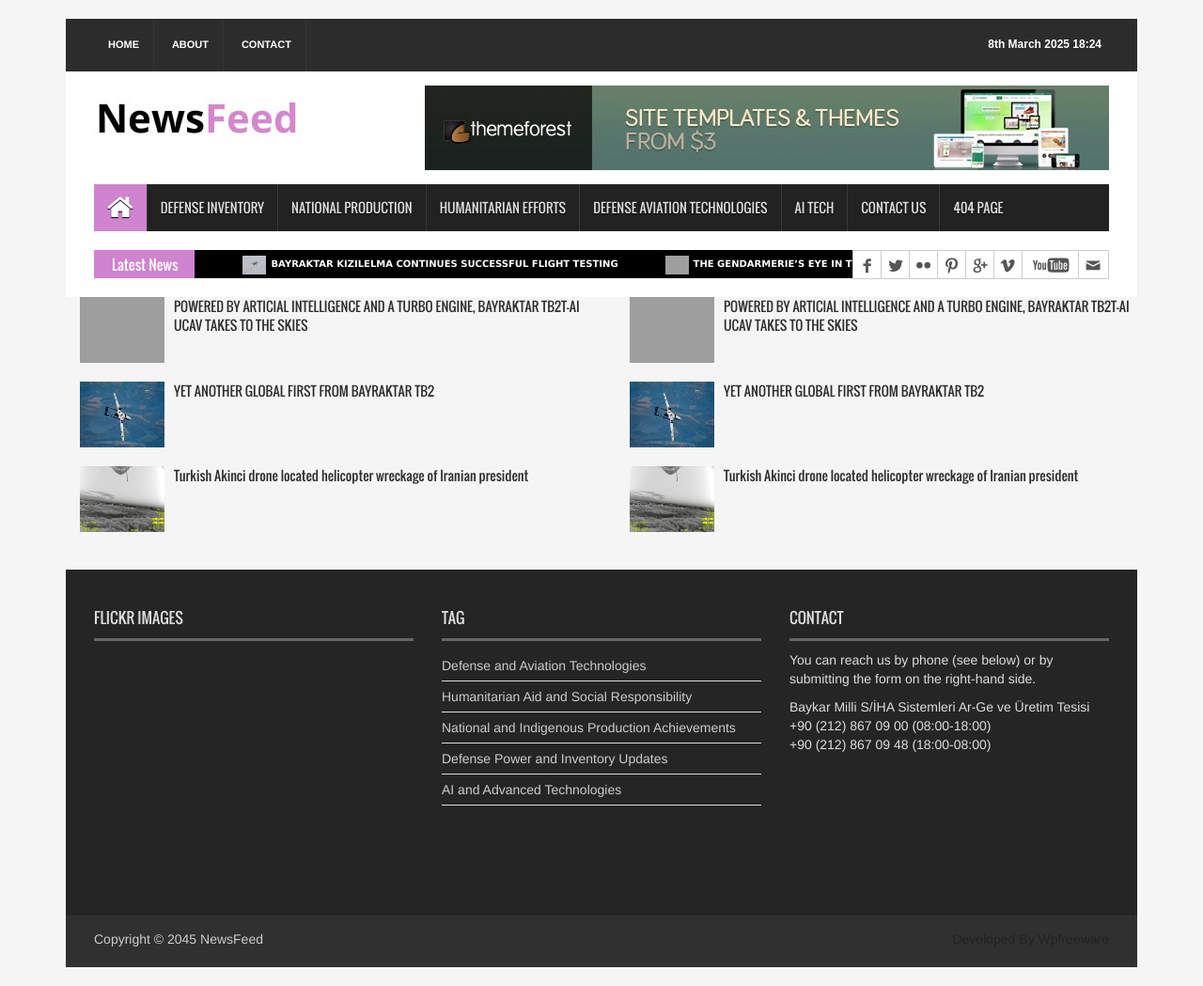
After one commit to MuhsinaOtahonova/news_project, a Django app: page /ai-technology/ in a window 1280 px wide. The commit adds this page. Shown: the whole page at 94% size. Run offline with Django 4.2, Linux system fonts and the light colour scheme; data comes from the database, SQL or seed files in the repository; some libraries are stand-ins or nearby versions; grey boxes are pictures that could not be loaded.

Commit message:
add pages

```diff
--- a/news_app/context_processor.py
+++ b/news_app/context_processor.py
@@ -1,10 +1,12 @@
-from .models import News
+from .models import News, Category
 
 def latest_news(request):
     latest_news = News.published.all().order_by("-publish_time")[:10]
+    categories = Category.objects.all()
 
     context = {
-        'latest_news' : latest_news
+        'latest_news' : latest_news,
+        'categories' : categories
     }
 
     return context
--- a/news_app/models.py
+++ b/news_app/models.py
@@ -1,6 +1,7 @@
 from django.db import models
 from django.utils import timezone
 from .managers import PublishedManager
+from django.urls import reverse
 
 class Category(models.Model):
     name = models.CharField(max_length=150)
@@ -38,6 +39,9 @@
     def __str__(self):
         return self.title
 
+    def get_absolute_url(self):
+        return reverse("news_detail_page", args = [self.slug])
+
 class Contact(models.Model):
     name = models.CharField(max_length=150)
     email = models.EmailField(max_length=150)
--- a/news_app/urls.py
+++ b/news_app/urls.py
@@ -1,10 +1,17 @@
 from django.urls import path
-from .views import news_list, news_detail, homePgaeView, ContactPageView,errorPageView, HomePgaeView
+from .views import news_list, news_detail, homePgaeView, ContactPageView, errorPageView, HomePgaeView
+from .views import DefenseInventoryView, NationalProductionView, HumanitarianEffortsView, DefenseAviationTechnologiesView, AiTechView
 
 urlpatterns = [
     path('', HomePgaeView.as_view(), name = 'home_page'),
     path('news/', news_list, name = "all_news_list"),
-    path('news/<int:id>/', news_detail, name = "news_detail_page"),
+    path('news/<slug:news>/', news_detail, name = "news_detail_page"),
     path('contact-us/', ContactPageView.as_view(), name = "contact_page"),
-    path('404/', errorPageView, name = "404_page")
+    path('404/', errorPageView, name = "404_page"),
+
+    path('defense-inventory/', DefenseInventoryView.as_view(), name = "defense_inventory_page"),
+    path('national-production/', NationalProductionView.as_view(), name = "national_production_page"),
+    path('humani-efforts/', HumanitarianEffortsView.as_view(), name = "humani_efforts_page"),
+    path('defense-aviation/', DefenseAviationTechnologiesView.as_view(), name = "defense_aviation_page"),
+    path('ai-technology/', AiTechView.as_view(), name = "ai_technology_page")
 ]
--- a/news_app/views.py
+++ b/news_app/views.py
@@ -12,8 +12,8 @@
     }
     return render(request, "news/news_list.html", context)
 
-def news_detail(request, id):
-    news = get_object_or_404(News, id=id, status = News.Status.Published)
+def news_detail(request, news):
+    news = get_object_or_404(News, slug=news, status = News.Status.Published)
     context = {
         "news" : news
     }
@@ -27,8 +27,7 @@
     context = {
         'news_list' : news_list,
         'categories' : categories,
-        "defense_aviation_technologies" : defense_aviation_technologies,
-        "defense_aviation_technologies_one" : defense_aviation_technologies_one
+        "defense_aviation_technologies" : defense_aviation_technologies
     }
     return render(request, 'news/home.html', context)
 
@@ -92,3 +91,52 @@
             "form":form
         }
         return render(request, 'news/contact.html', context)
+
+
+
+
+class DefenseAviationTechnologiesView(ListView):
+        model = News
+        template_name = 'news/defense_aviation_technologies.html'
+        context_object_name = 'defense_aviation_technologies'
+
+        def get_queryset(self):
+            news = self.model.published.all().filter(category__name = "Defense and Aviation Technologies")
+            return news
+
+class AiTechView(ListView):
+        model = News
+        template_name = 'news/ai_tech.html'
+        context_object_name = 'ai_tech'
+
+        def get_queryset(self):
+            news = self.model.published.all().filter(category__name = "AI and Advanced Technologies")
+            return news
+
+
+class DefenseInventoryView(ListView):
+        model = News
+        template_name = 'news/defense_inventory.html'
+        context_object_name = 'defense_inventory'
+
+        def get_queryset(self):
+            news = self.model.published.all().filter(category__name = "Defense Power and Inventory Updates")
+            return news
+
+class NationalProductionView(ListView):
+        model = News
+        template_name = 'news/national_production.html'
+        context_object_name = 'national_production'
+
+        def get_queryset(self):
+            news = self.model.published.all().filter(category__name = "National and Indigenous Production Achievements")
+            return news
+
+class HumanitarianEffortsView(ListView):
+        model = News
+        template_name = 'news/humanitarian_efforts.html'
+        context_object_name = 'humanitarian_efforts'
+
+        def get_queryset(self):
+            news = self.model.published.all().filter(category__name = "Humanitarian Aid and Social Responsibility")
+            return news
--- /dev/null
+++ b/templates/news/ai_tech.html
@@ -0,0 +1,41 @@
+{% extends 'news/base.html' %}
+{% load static %}
+{% block title %} Defense Inventory Page {% endblock title %}
+{% block content %}
+
+<div class="container">
+    <div class="row">
+        <div class="col-lg-6 col-md-6 col-sm-6">
+            <div class="single_sidebar">
+                <ul class="spost_nav">
+                    {% for ai_tech in ai_tech|slice:":|length//2" %}
+                    <li>
+                        <div class="media wow fadeInDown"> <a href="{{ai_tech.get_absolute_url}}" class="media-left">
+                                <img alt="" src="{{ai_tech.image.url}}"> </a>
+                            <div class="media-body"> <a href="{{ai_tech.get_absolute_url}}"
+                                    class="catg_title">{{ai_tech.title}}</a> </div>
+                        </div>
+                    </li>
+                    {% endfor %}
+                </ul>
+            </div>
+        </div>
+        <div class="col-lg-6 col-md-6 col-sm-6">
+            <div class="single_sidebar">
+                <ul class="spost_nav">
+                    {% for ai_tech in ai_tech|slice:"|length//2:" %}
+                    <li>
+                        <div class="media wow fadeInDown"> <a href="{{ai_tech.get_absolute_url}}" class="media-left">
+                                <img alt="" src="{{ai_tech.image.url}}"> </a>
+                            <div class="media-body"> <a href="{{ai_tech.get_absolute_url}}"
+                                    class="catg_title">{{ai_tech.title}}</a> </div>
+                        </div>
+                    </li>
+                    {% endfor %}
+                </ul>
+            </div>
+        </div>
+    </div>
+</div>
+
+{% endblock content %}
--- a/templates/news/base.html
+++ b/templates/news/base.html
@@ -43,7 +43,7 @@
                             </ul>
                         </div>
                         <div class="header_top_right">
-                            <p>Friday, December 05, 2045</p>
+                            <p>{% now "jS F Y H:i" %}</p>
                         </div>
                     </div>
                 </div>
@@ -69,19 +69,11 @@
                     <ul class="nav navbar-nav main_nav">
                         <li class="active"><a href="{% url 'home_page' %}"><span class="fa fa-home desktop-home"></span><span
                                     class="mobile-show">Home</span></a></li>
-                        <li><a href="#">Technology</a></li>
-                        <li class="dropdown"> <a href="#" class="dropdown-toggle" data-toggle="dropdown" role="button"
-                                aria-expanded="false">Mobile</a>
-                            <ul class="dropdown-menu" role="menu">
-                                <li><a href="#">Android</a></li>
-                                <li><a href="#">Samsung</a></li>
-                                <li><a href="#">Nokia</a></li>
-                                <li><a href="#">Walton Mobile</a></li>
-                                <li><a href="#">Sympony</a></li>
-                            </ul>
-                        </li>
-                        <li><a href="#">Laptops</a></li>
-                        <li><a href="#">Tablets</a></li>
+                        <li><a href="{% url 'defense_inventory_page' %}">Defense Inventory</a></li>
+                        <li><a href="{% url 'national_production_page' %}">National Production</a></li>
+                        <li><a href="{% url 'humani_efforts_page' %}">Humanitarian Efforts</a></li>
+                        <li><a href="{% url 'defense_aviation_page' %}">Defense Aviation Technologies</a></li>
+                        <li><a href="{% url 'ai_technology_page' %}">Ai Tech</a></li>
                         <li><a href="{% url 'contact_page' %}">Contact Us</a></li>
                         <li><a href="{% url '404_page' %}">404 Page</a></li>
                     </ul>
```
Also changed, not shown: templates/news/defense_aviation_technologies.html (added, +41 -0 lines), templates/news/defense_inventory.html (added, +41 -0 lines), templates/news/home.html (+22 -22 lines), templates/news/humanitarian_efforts.html (added, +41 -0 lines), templates/news/national_production.html (added, +41 -0 lines).
